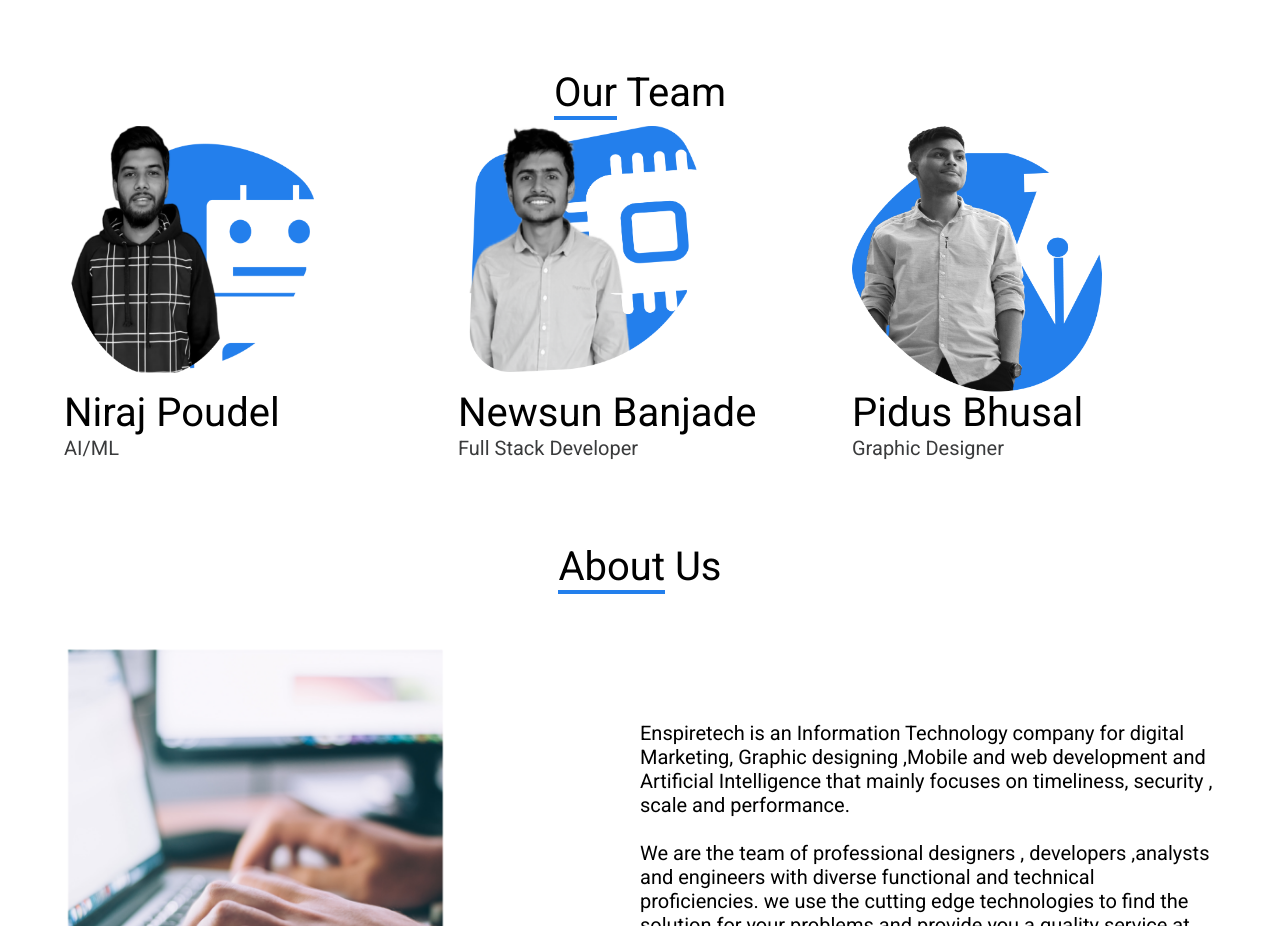
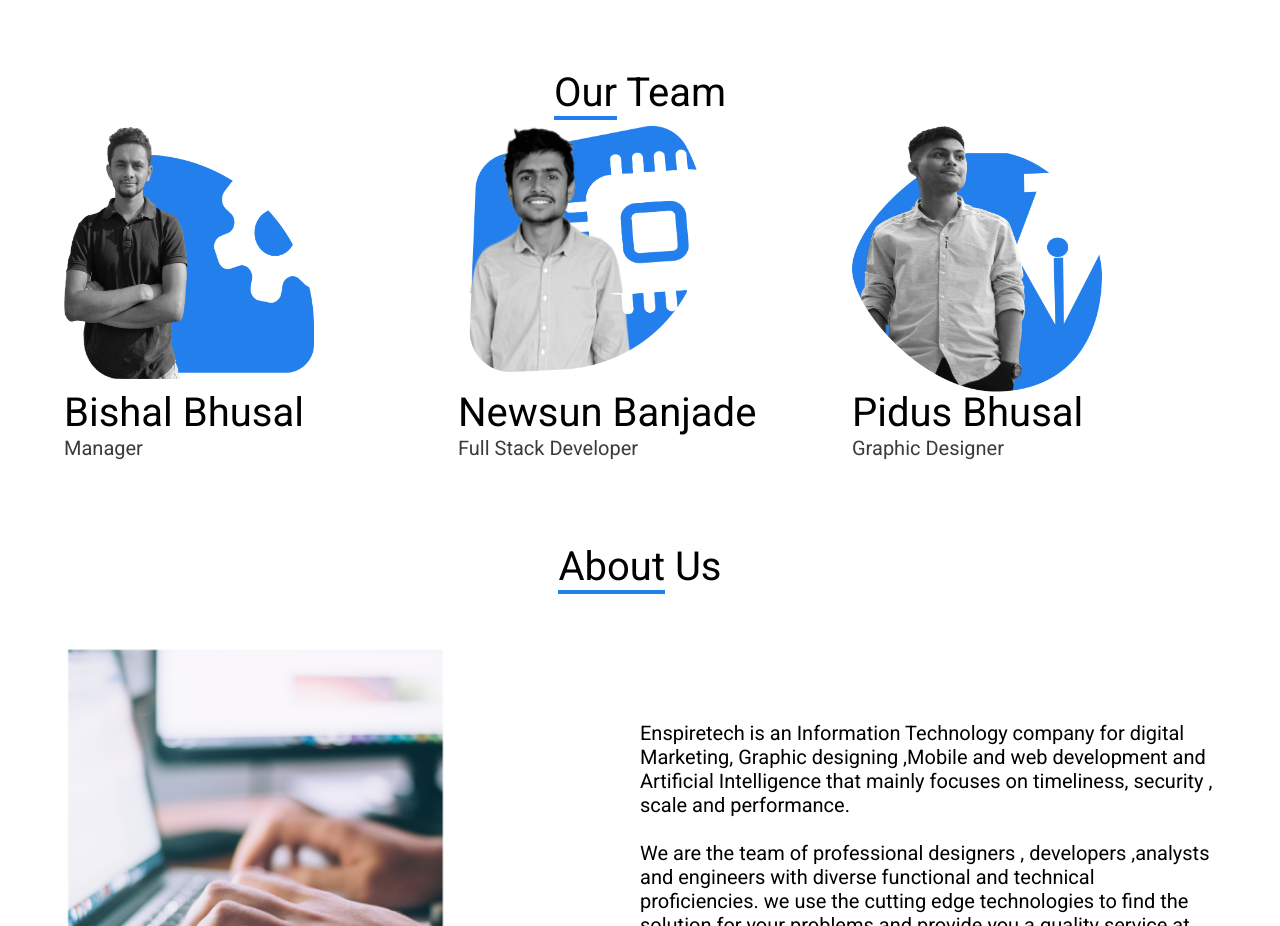
Before and after one commit to The-EnspireTech/Enspire_Official, a Next.js app: page / in a window 1280 px wide. Shown: the part 3080-4006 px from the top of the page. Built offline with nearby package versions, Linux system fonts and the light colour scheme.

Commit message:
Update Teams.jsx

```diff
--- a/Components/Teams.jsx
+++ b/Components/Teams.jsx
@@ -43,9 +43,7 @@
                   image="Bishal.png"
                 />
               </SwiperSlide>
-              <SwiperSlide>
-                <Person name="Niraj Poudel" pose="AI/ML" image="Niraj.png" />
-              </SwiperSlide>
+
               <SwiperSlide>
                 <Person
                   name="Newsun Banjade"
```
